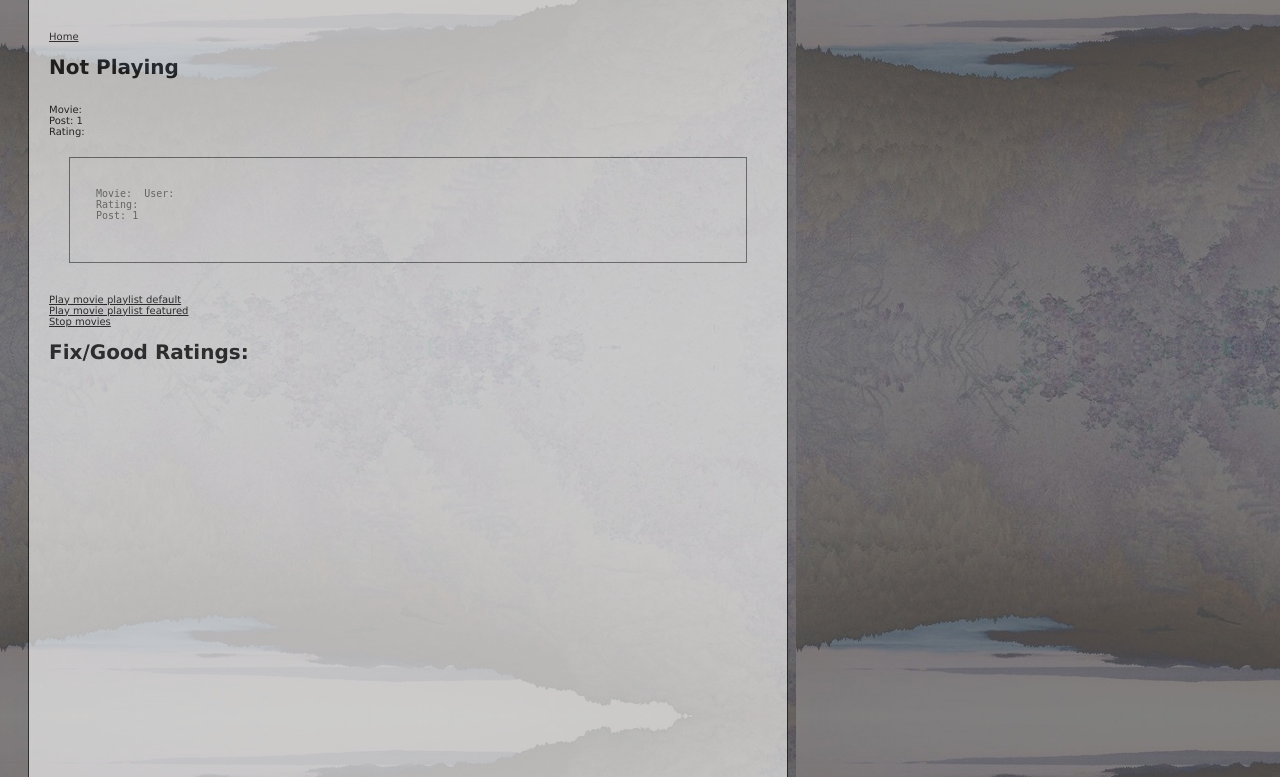
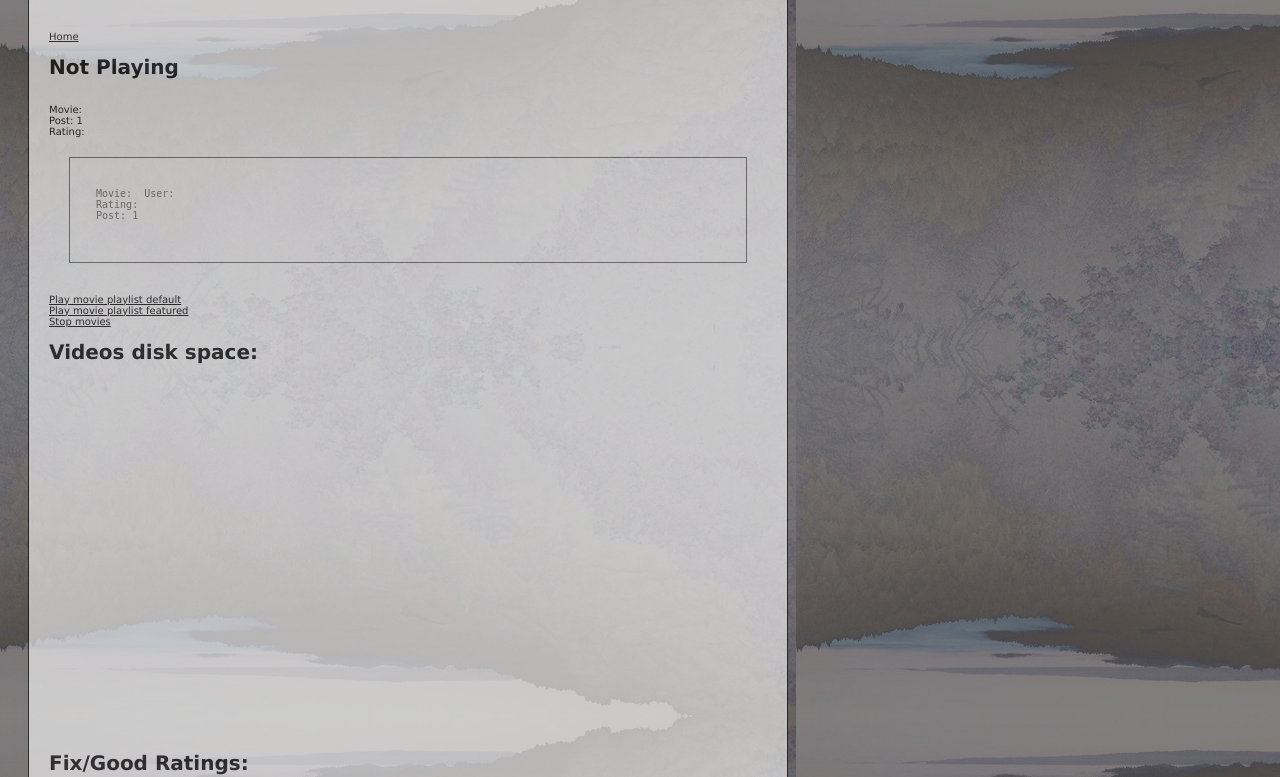
Before and after one commit to electronicsleep/MediaPi, a PHP site: page /?post=1 in a window 1280 px wide. Shown: the part 21-798 px from the top of the page. Run offline with PHP 8.4, Linux system fonts and the light colour scheme; data that the repository does not hold is empty.

Commit message:
d3 disk space

```diff
--- a/www/d3-disk-space.php
+++ b/www/d3-disk-space.php
@@ -1,10 +1,9 @@
-<?php
+<!--
 # Author: https://github.com/electronicsleep
 # Git: https://github.com/electronicsleep/MediaPi
-# Date: 03/15/2016
 # Purpose: Movie Looper for the Rasberry Pi
 # Released under the BSD license
-?>
+-->
 <!DOCTYPE html>
 <meta charset="utf-8">
 <title>Video Disk Space</title>
@@ -45,9 +44,7 @@
       .style("fill", function(d) { return color(d.radius); })
     .append("title")
       .text(function(d) {
-        return d.name
-            + "\nplanet radius: " + d.radius + " EU"
-            + "\nstar distance: " + isFinite(d.distance) ? d.distance : "N/A" + " pc";
+        return d.name + "\nRadius: " + d.radius;
       });
 });
 
--- a/www/index.php
+++ b/www/index.php
@@ -8,21 +8,21 @@
 
 //Write csv file for videos
 
-function listFolderFiles($dir){
+function listFolderFiles($dir) {
  $ffs = scandir($dir);
   $d3_videos .= "name,radius,distance\n";
   foreach($ffs as $ff){
-   if($ff != '.' && $ff != '..'){
+   if($ff != '.' && $ff != '..') {
     $ext=substr($ff, -3, 3);
     $beg=substr($ff, 0, 1);
-    if ($ext == 'MP4' or $ext == 'mp4' and $beg!='.'){
+    if ($ext == 'MP4' or $ext == 'mp4' and $beg!='.') {
      $d3_videos .= $ff;
-     if(is_dir($dir.'/'.$ff)){
+     if(is_dir($dir.'/'.$ff)) {
       listFolderFiles($dir.'/'.$ff);
-      $d3_videos .= ",";
-      $d3_videos .= filesize($dir.'/'.$ff);
-      $d3_videos .= ",2000\n";
      }
+     $d3_videos .= ",";
+     $d3_videos .= filesize($dir.'/'.$ff);
+     $d3_videos .= ",$ff\n";
     }
    }
   }
@@ -156,13 +156,13 @@
 } else {
  print '<br><a href="./?movies=default">Play movie playlist default</a>';
  print '<br><a href="./?movies=featured">Play movie playlist featured</a>';
- listFolderFiles('/media/usb/video/featured');
+ listFolderFiles('/media/usb/video/default');
  print '<br><a href="./?movies=stop">Stop movies</a>';
  print '<br>';
 }
 
-#print '<h1>Videos disk space:</h1>';
-#print '<iframe src="d3-disk-space.php" width="600" height="400" frameborder=0 scrolling="no"></iframe>';
+print '<h1>Videos disk space:</h1>';
+print '<iframe src="d3-disk-space.php" width="600" height="400" frameborder=0 scrolling="no"></iframe>';
 print '<h1>Fix/Good Ratings:</h1>';
 print '<iframe src="d3-rating.php" width="600" height="400" frameborder=0 scrolling="no"></iframe>';
 
```
